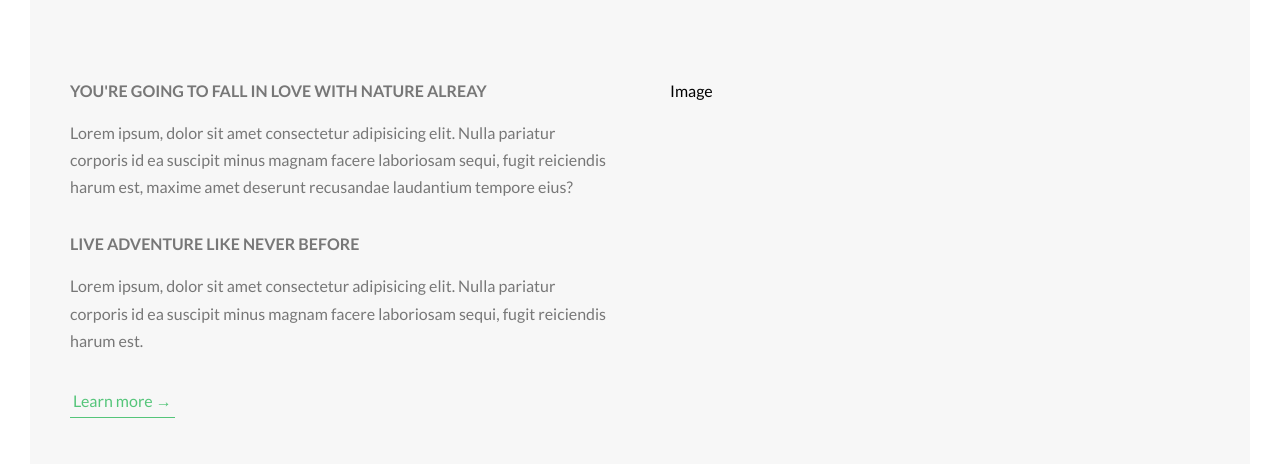
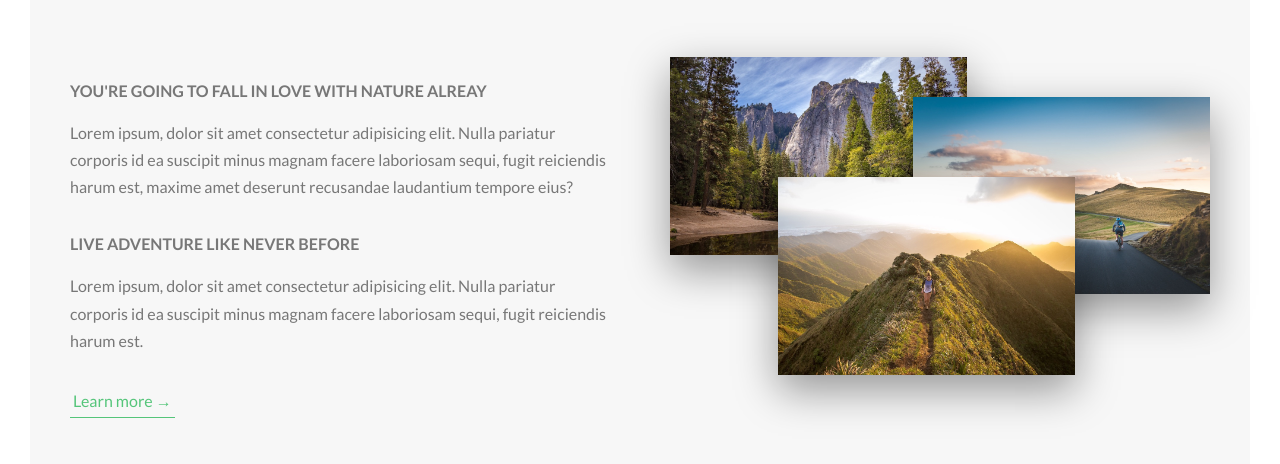
Before and after one commit to chinmayapati/natours, a website: page index.html in a window 1280 px wide. Shown: the part 943-1407 px from the top of the page. Drawn offline with Linux system fonts and the light colour scheme.

Commit message:
Added article section

```diff
--- a/index.html
+++ b/index.html
@@ -48,7 +48,13 @@
                     </p>
                     <a href="#" class="btn-text">Learn more &rarr;</a>
                 </div>
-                <div class="col-1-of-2">Image</div>
+                <div class="col-1-of-2">
+                    <div class="composition">
+                        <img src="img/nat-1-large.jpg" alt="Photo 1" class="composition__photo composition__photo--p1">
+                        <img src="img/nat-2-large.jpg" alt="Photo 2" class="composition__photo composition__photo--p2">
+                        <img src="img/nat-3-large.jpg" alt="Photo 3" class="composition__photo composition__photo--p3">
+                    </div>
+                </div>
             </div>
         </section>
     </main>
--- /dev/null
+++ b/sass/components/_composition.scss
@@ -0,0 +1,33 @@
+.composition {
+    position: relative;
+
+    &__photo {
+        width: 55%;
+        box-shadow: 0 1.5rem 4rem rgba($color-black, 0.4);
+        position: absolute;
+        transition: all 0.2s;
+        outline-offset: 2rem;
+        &--p1 {
+            left: 0;
+            top: -2rem;
+        }
+
+        &--p2 {
+            right: 0;
+            top: 2rem;
+        }
+
+        &--p3 {
+            left: 20%;
+            top: 10rem;
+        }
+
+        &:hover {
+            outline: 1.5rem solid $color-primary;
+            transform: scale(1.05) translateY(-.5rem);
+            box-shadow: 0 2.5rem 4rem rgba($color-black, 0.5);
+            z-index: 1;
+        }
+    }
+    &:hover &__photo:not(:hover) { transform: scale(0.95); }
+}
--- a/sass/main.scss
+++ b/sass/main.scss
@@ -8,6 +8,7 @@
 @import 'base/utilities';
 
 @import 'components/button';
+@import 'components/composition';
 
 @import 'layout/grid';
 @import 'layout/header';
```
Also changed, not shown: css/style.css.
